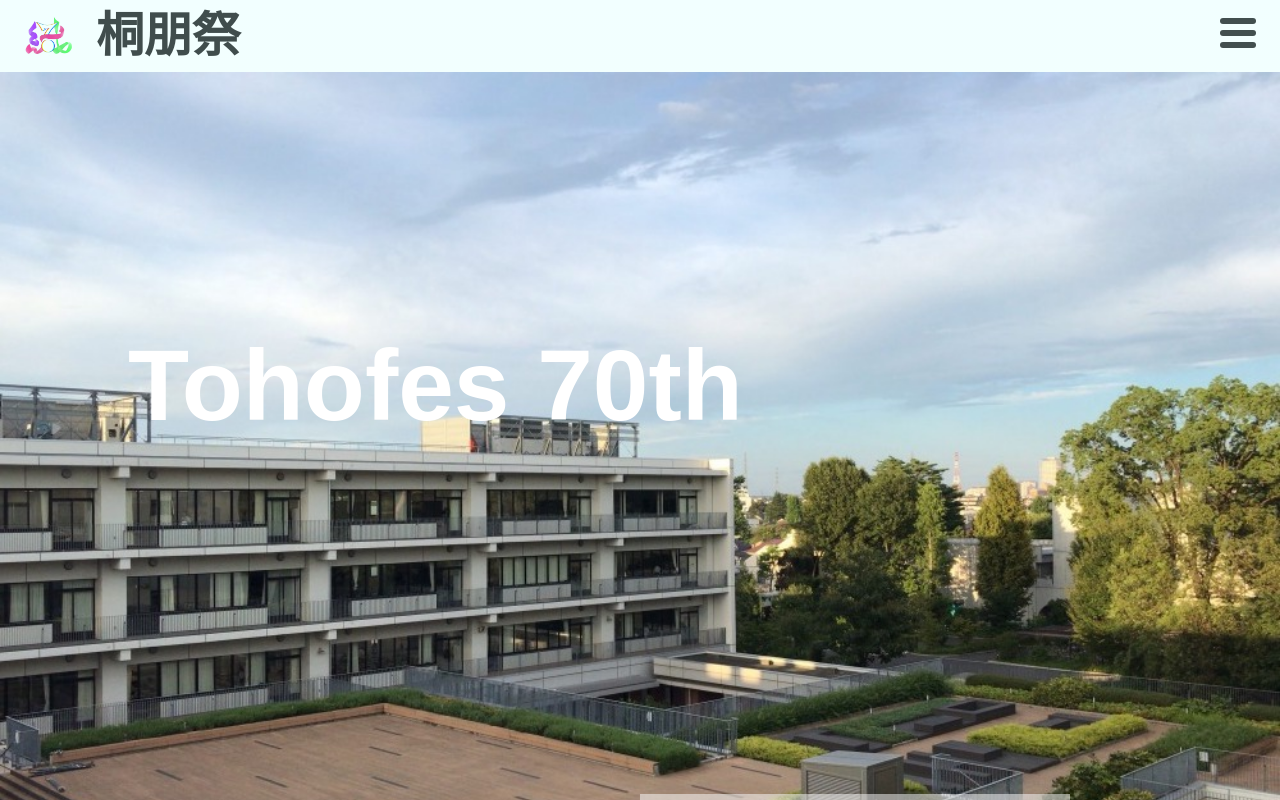
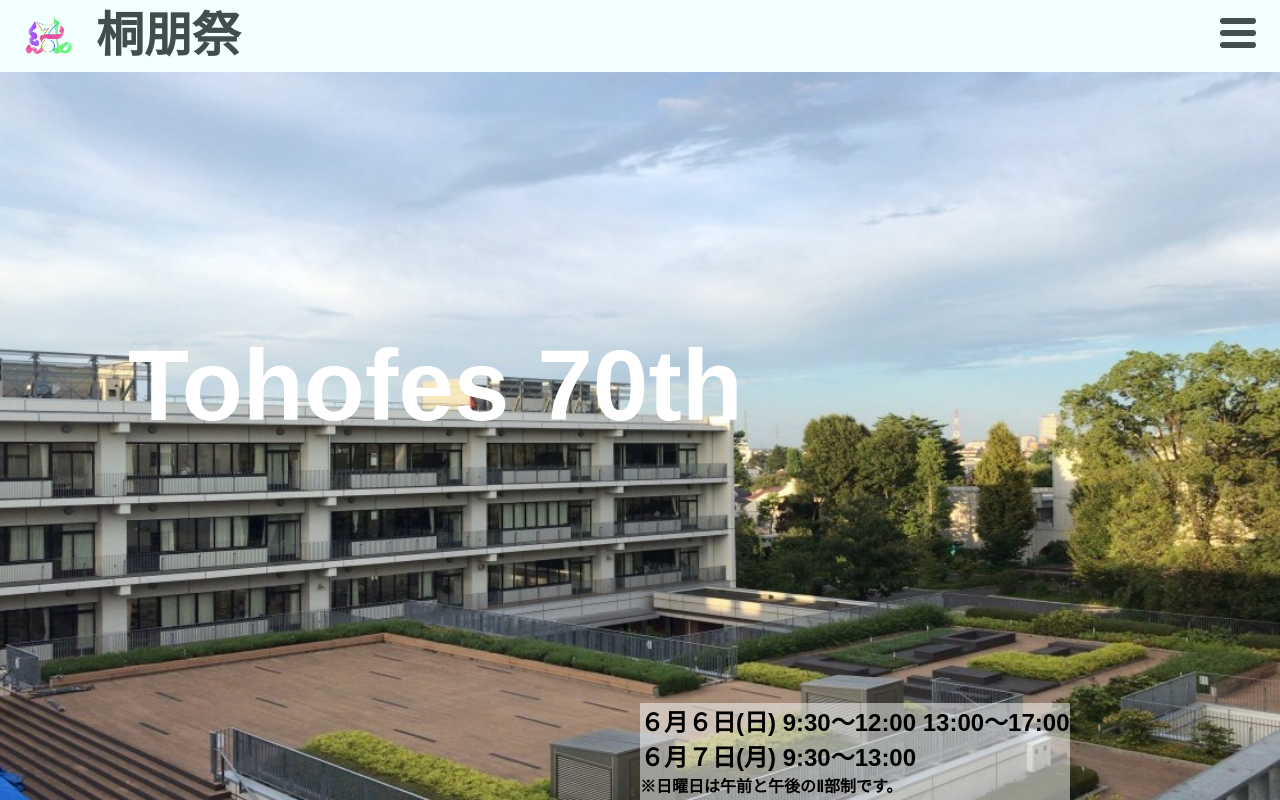
Before and after one commit to toho-festival/website-2021, a Next.js app: page / in a window 1280 px wide. Shown: the top 800 px of the page. Built offline with nearby package versions, Linux system fonts and the light colour scheme.

Commit message:
Migration-to-ImageComponent-AutoSlideShow.tsx
AutoSlideShow.tsxのimgタグの部分をImageコンポーネントに移行しました。

```diff
--- a/src/components/AutoSlideShow.tsx
+++ b/src/components/AutoSlideShow.tsx
@@ -2,6 +2,7 @@ import React    from 'react';
 import { Fade } from 'react-slideshow-image';
 import 'react-slideshow-image/dist/styles.css';
 import styled   from 'styled-components';
+import Image from 'next/image'
 
 const AutoSlideShow = () => {
   const AutoSlideShowProperties = {
@@ -18,9 +19,6 @@ const AutoSlideShow = () => {
           </Title>
           <Info>
             <Date>
-              {/* <p>
-                ６月５日(土)13:00～17:00
-              </p> */}
               <p>
                 ６月６日(日) 9:30～12:00 13:00～17:00
               </p>
@@ -36,10 +34,18 @@ const AutoSlideShow = () => {
           </Info>
           <Fade { ...AutoSlideShowProperties }>
             <div className='each-fade'>
-              <Image src='/entrance-backgrund-1.jpg'/>
+              <StyledImage
+                src='/entrance-backgrund-1.jpg'
+                width={1500}
+                height={1000}
+              />
             </div>
             <div className='each-fade'>
-              <Image src='/entrance-backgrund-2.jpg'/>
+              <StyledImage
+                src='/entrance-backgrund-2.jpg'
+                width={1500}
+                height={1000}
+              />
             </div>
           </Fade>
         </SlideShow>
@@ -93,10 +99,8 @@ const Note = styled.data`
   }
 `;
 
-const Image = styled.img`
+const StyledImage = styled(Image)`
   display: block;
-  width: 100%;
-  height: 70%;
 `;
 
 export default AutoSlideShow;
```
